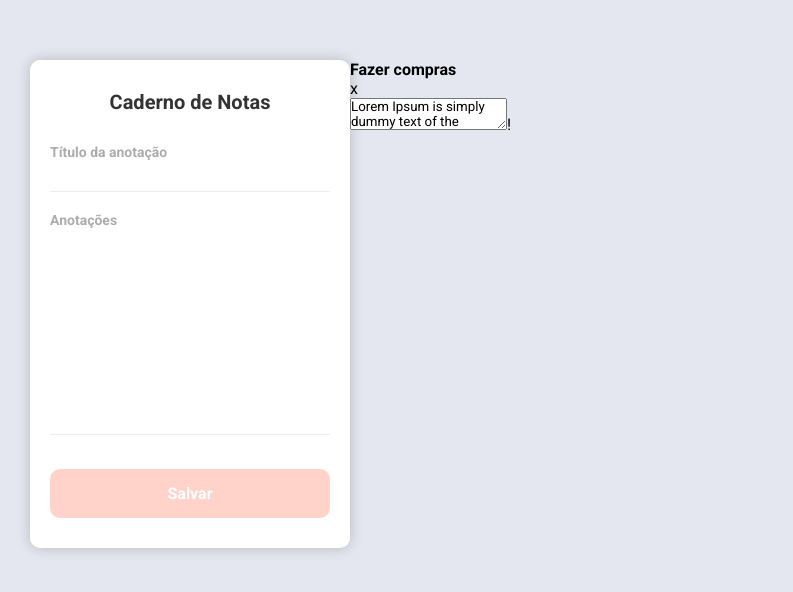
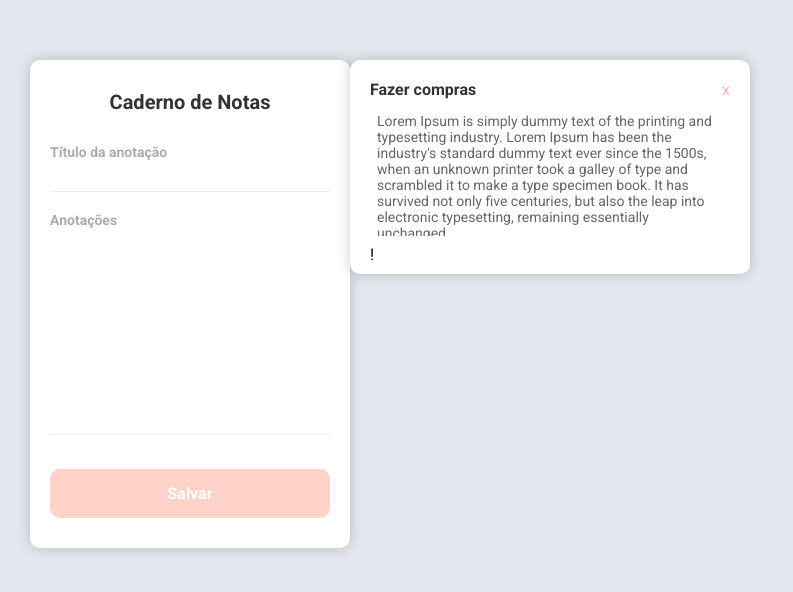
Before and after one commit to Victor-BwD/notes-app, a React (Create React App) app in the folder frontend/: page / in a window 1280 px wide. Shown: the top 592 px of the page, without its empty margins (0-793 px from the left). Built offline with nearby package versions, Linux system fonts and the light colour scheme.

Commit message:
main title and annotation styles

```diff
--- a/frontend/src/main.css
+++ b/frontend/src/main.css
@@ -8,3 +8,44 @@ main ul {
     gap: 20px;
     list-style: none;
 }
+
+li.notepad-infos div {
+    display: flex;
+    justify-content: space-between;
+}
+
+li.notepad-infos {
+    background: #fff;
+    box-shadow: 0 0 14px 0 rgba(0, 0, 0, 0.2);
+    border-radius: 10px;
+    padding: 20px 20px 10px 20px;
+}
+
+li.notepad-infos strong {
+    display: block;
+    font-size: 16px;
+    color: #333;
+}
+
+li.notepad-infos div div {
+    color: #ffaee6;
+    cursor: pointer;
+}
+
+li.notepad-infos div div:hover {
+    color: #eb8f7a;
+    transition: 0.2s;
+}
+
+li.notepad-infos textarea {
+    padding: 7px;
+    margin-top: 7px;
+    margin-bottom: 5px;
+    width: 100%;
+    height: 130px;
+    font-size: 14px;
+    color: #666;
+    border: 0;
+    background: #fff;
+    resize: none;
+}
```
